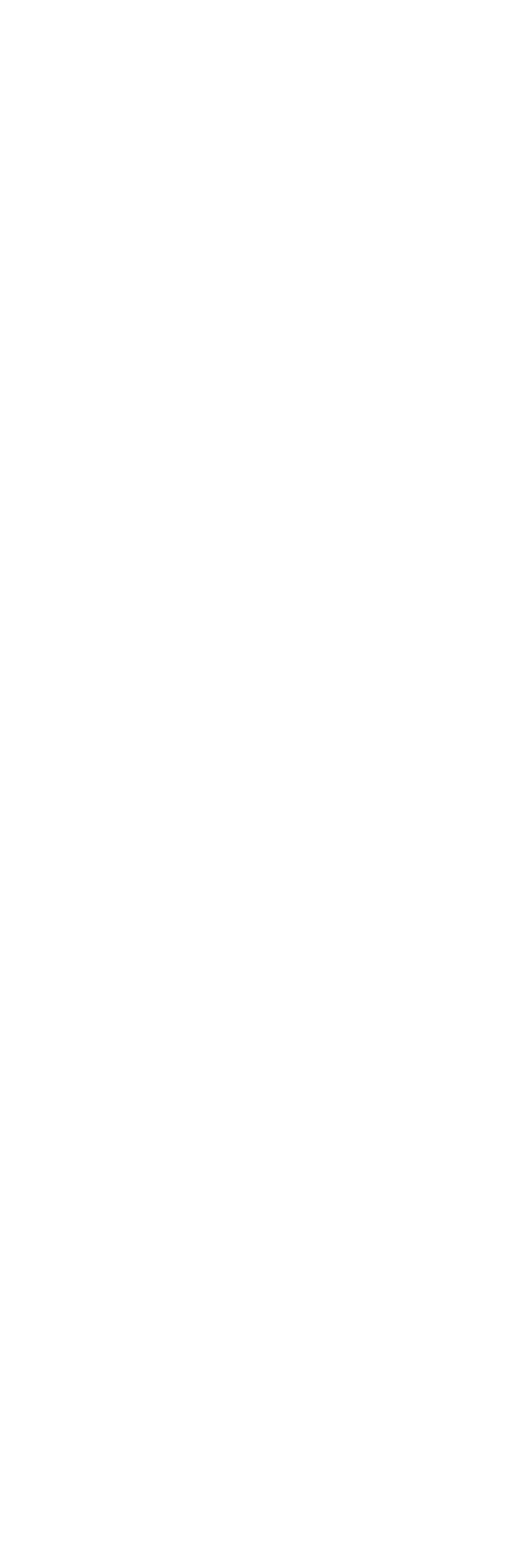
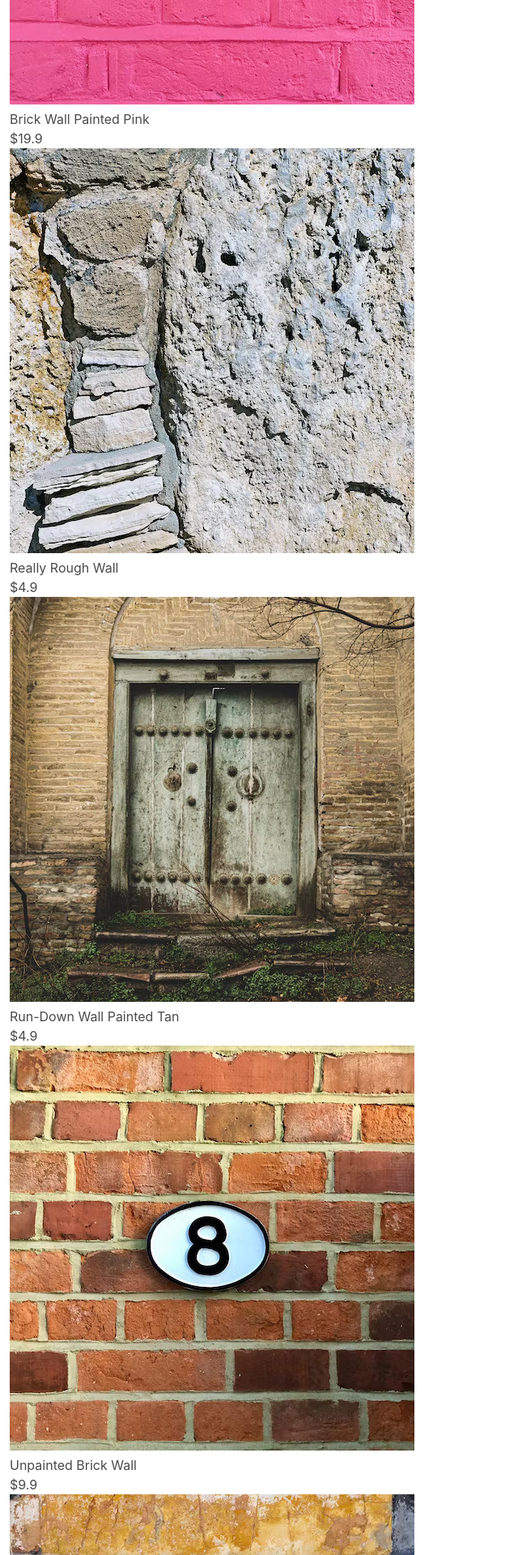
Before and after one commit to craighead-diocesan-school/walls-andraObrien07, a SvelteKit app: page / in a window 1280 px wide. Shown: the part 3140-5060 px from the top of the page at 81% size, without its empty margins (0-640 px from the left). Before the commit the page ends 2806 px from the top, so only its background shows below. Built offline with nearby package versions, Linux system fonts and the light colour scheme.

Commit message:
photos
all photos and alt tag added, this way it is accessible for all users

```diff
--- a/src/lib/Header.svelte
+++ b/src/lib/Header.svelte
@@ -7,3 +7,6 @@
   <h1 style="background: {color1}" class="Walls1">Walls</h1>
   <h2 style="background: {color2};" class="Walls2">Website Containing Walls</h2>
 </header>
+
+<style>
+</style>
--- a/src/routes/+page.svelte
+++ b/src/routes/+page.svelte
@@ -20,7 +20,7 @@
     <p>Wall With Flowers</p>
     <p>$24.9</p>
 
-    <img src="grey-run-down.jpeg" alt="Run Down Wall Painted Grey" />
+    <img src="grey-run-down.jpeg" alt="Run-Down Wall Painted Grey" />
     <p>Run Down Wall Painted Grey</p>
     <p>$4.9</p>
 
@@ -31,6 +31,26 @@
     <img src="orange-plaster.jpeg" alt="Plastered Wall Painted Orange" />
     <p>Plastered Wall Painted Orange</p>
     <p>$11.9</p>
+
+    <img src="pink-brick.jpeg" alt="Brick Wall Painted Pink" />
+    <p>Brick Wall Painted Pink</p>
+    <p>$19.9</p>
+
+    <img src="rough-wall.jpeg" alt="Really Rough Wall " />
+    <p>Really Rough Wall</p>
+    <p>$4.9</p>
+
+    <img src="tan-run-down.jpeg" alt="Run-Down Wall Painted Tan" />
+    <p>Run-Down Wall Painted Tan</p>
+    <p>$4.9</p>
+
+    <img src="unpainted-brick.jpeg" alt="Unpainted Brick Wall" />
+    <p>Unpainted Brick Wall</p>
+    <p>$9.9</p>
+
+    <img src="yellow-run-.jpeg" alt="Run-Down Wall Painted Yellow" />
+    <p>Run-Down Wall Painted Yellow</p>
+    <p>$4.9</p>
   </div>
 </main>
 
```
